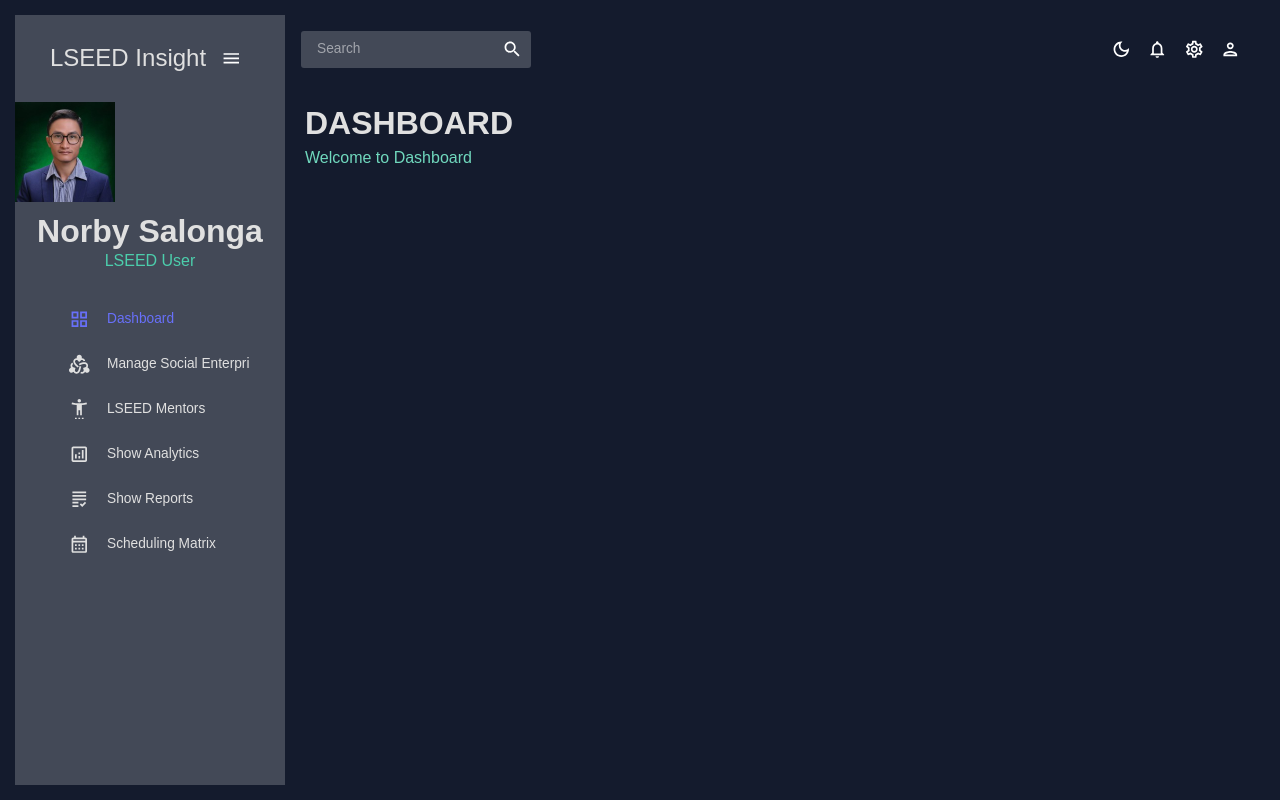
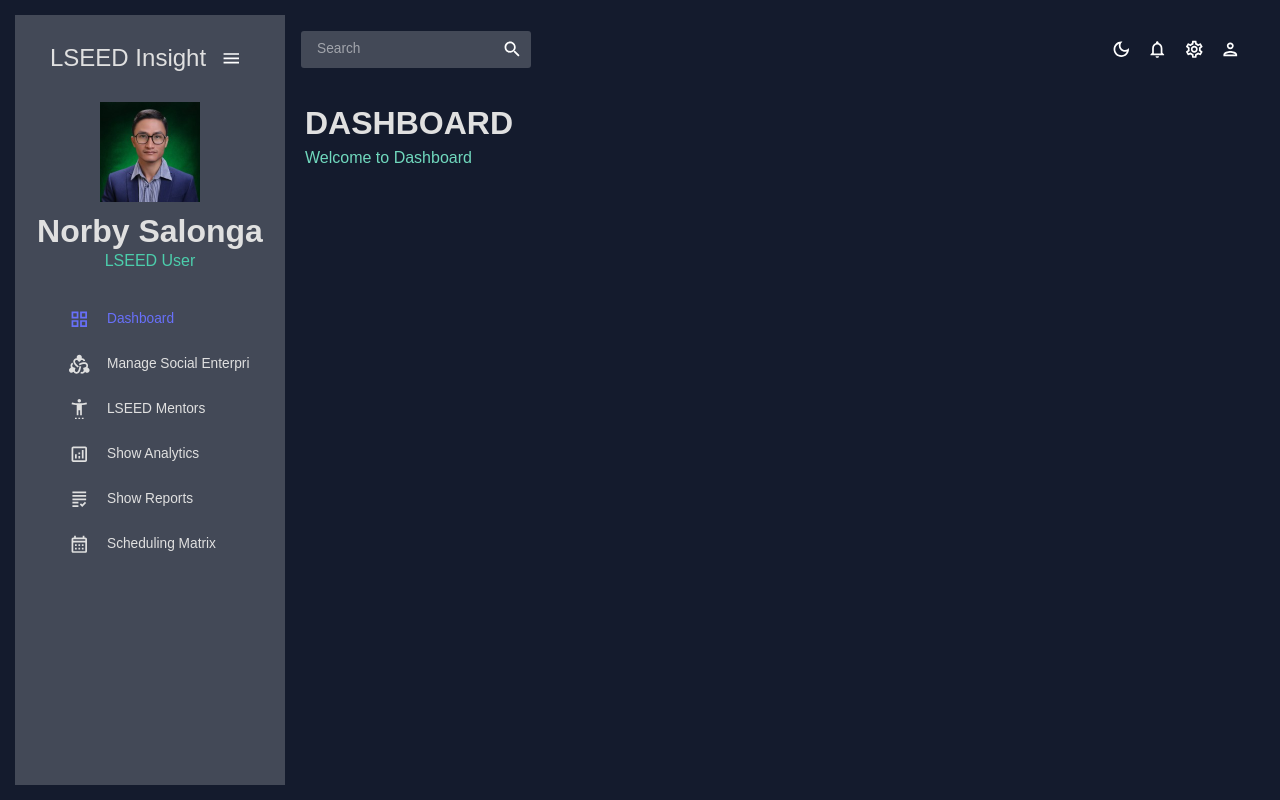
Before and after one commit to hotteokbokki/LSEEDInsight, a React (Create React App) app in the folder client/: page / in a window 1280 px wide. Built offline with nearby package versions, Linux system fonts and the light colour scheme.

Commit message:
centered pic

```diff
--- a/client/src/scenes/global/Sidebar.jsx
+++ b/client/src/scenes/global/Sidebar.jsx
@@ -88,13 +88,14 @@
                     {/* USER */}
                     {!isCollapsed && (
                         <Box mb="25px">
-                            <Box display="flex" justifyContent="space-between" alignItems="center">
+                            <Box display="flex" justifyContent="center" alignItems="center">
                                 <img
                                     alt="profile-user"
                                     width="100px"
                                     height="100px"
                                     src={`../../assets/user.png`}
                                     style={{ cursor: "pointer", borderRoutes:"50%"}}
+
                                 />
                             </Box>
 
```
Also changed, not shown: 1 other file (tests, documents, lock files or other folders).
